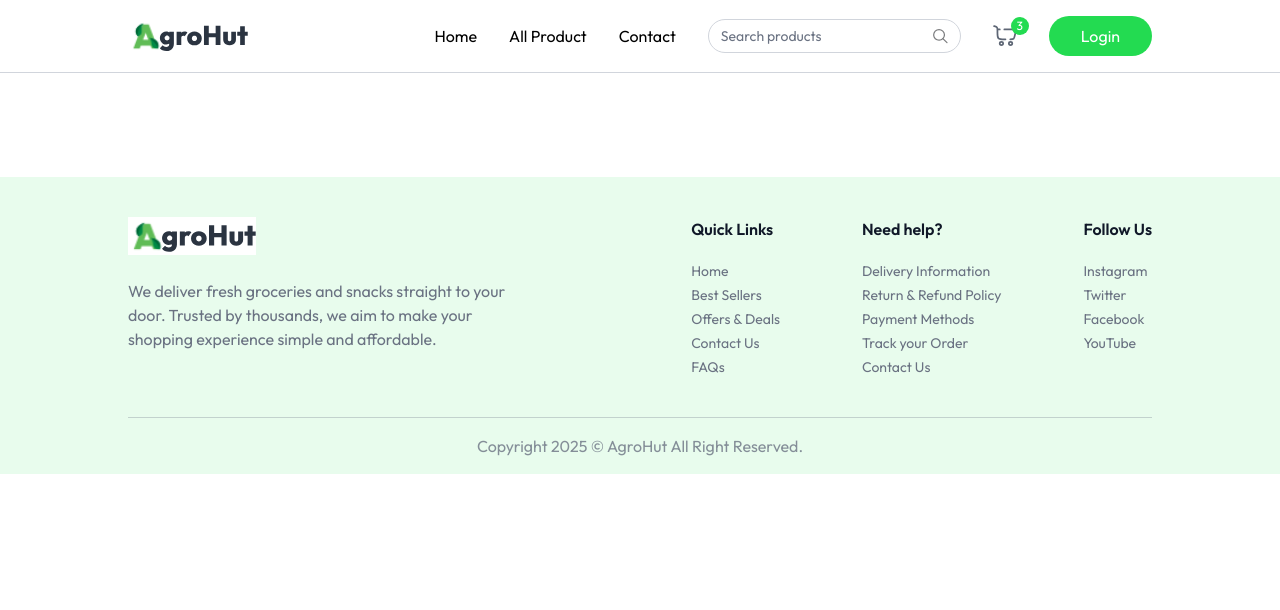
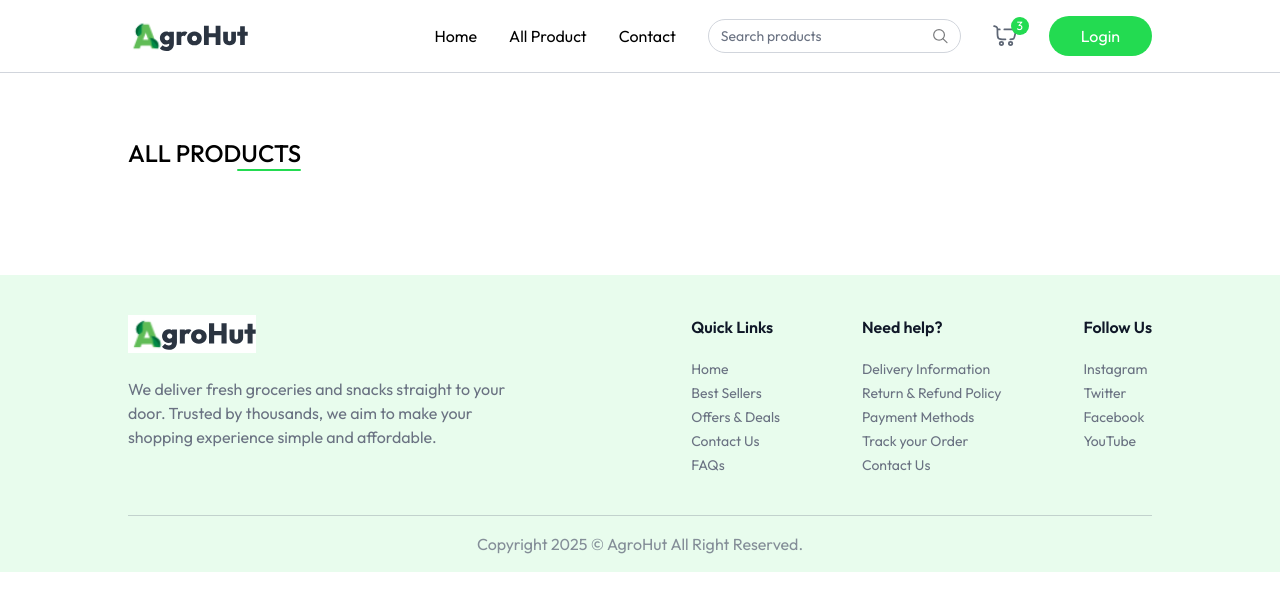
Before and after one commit to muhammad-naimul-hoque/agrohut-main, a React (Vite) app: page /products in a window 1280 px wide. Shown: the top 610 px of the page. Built offline with nearby package versions, Linux system fonts and the light colour scheme.

Commit message:
all product page is added

```diff
--- a/src/App.jsx
+++ b/src/App.jsx
@@ -6,6 +6,7 @@ import { Toaster } from "react-hot-toast";
 import Footer from "./components/Footer";
 import Login from "./components/Login";
 import { useAppContext } from "./context/AppContext";
+import AllProducts from "./pages/AllProducts";
 
 const App = () => {
   const isSellerPath = useLocation().pathname.includes("seller");
@@ -21,6 +22,7 @@ const App = () => {
       >
         <Routes>
           <Route path="/" element={<Home />} />
+          <Route path="/products" element={<AllProducts />} />
         </Routes>
       </div>
       {!isSellerPath && <Footer />}
--- /dev/null
+++ b/src/pages/AllProducts.jsx
@@ -0,0 +1,14 @@
+import React from "react";
+
+const AllProducts = () => {
+  return (
+    <div className="mt-16 flex flex-col">
+      <div className="flex flex-col items-end w-max">
+        <p class="text-2xl font-medium uppercase">All products</p>
+        <div class="w-16 h-0.5 bg-primary rounded-full"></div>
+      </div>
+    </div>
+  );
+};
+
+export default AllProducts;
```
